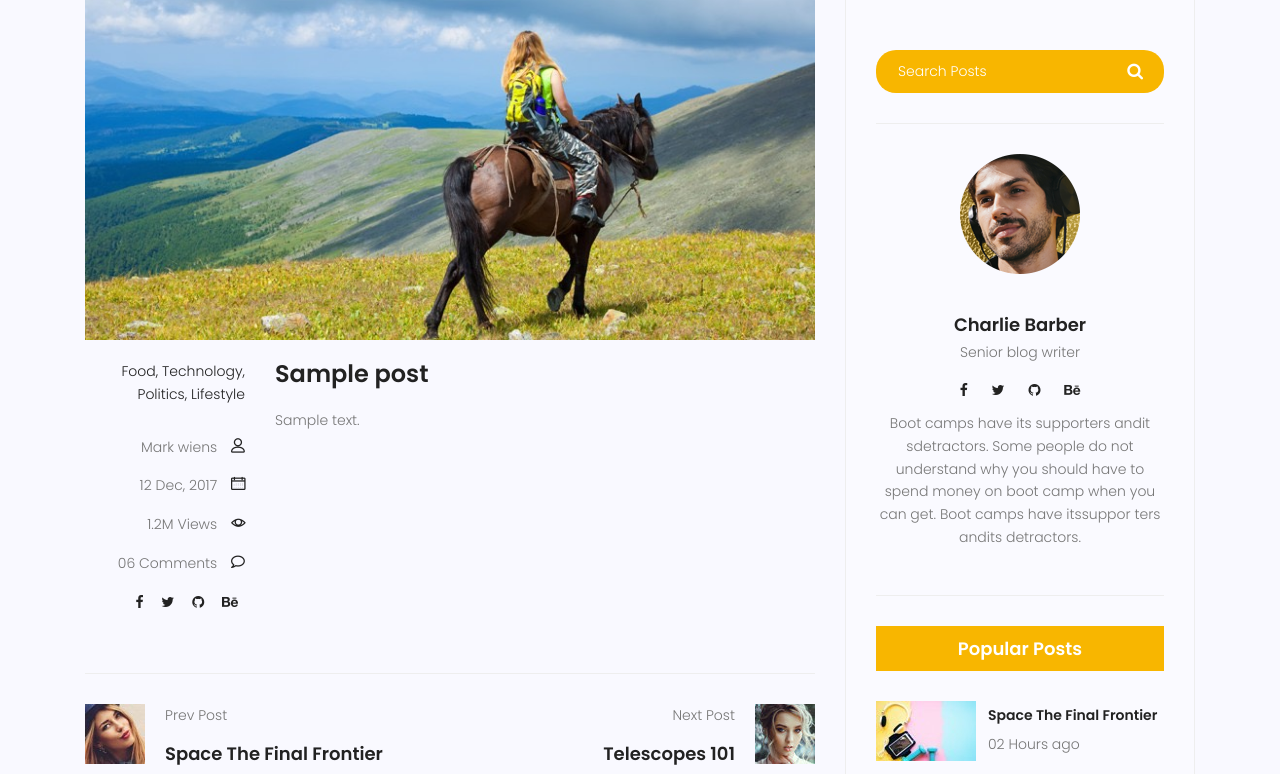
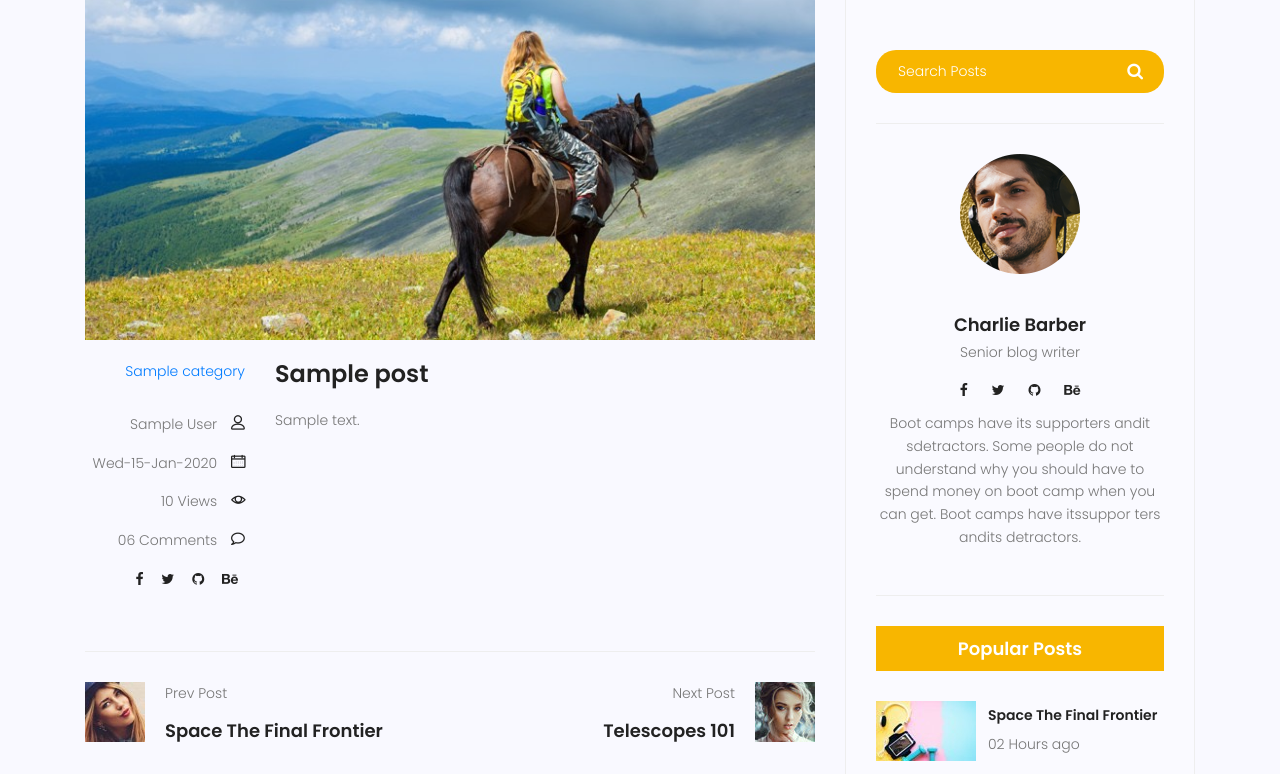
Before and after one commit to RSS-1997/mysite, a Django app: page /blog/1 in a window 1280 px wide. Shown: the part 421-1195 px from the top of the page. Run offline with Django 5.2, Linux system fonts and the light colour scheme; tables that the repository leaves empty hold one stand-in row (values such as "Sample post"); some libraries are stand-ins or nearby versions.

Commit message:
refactor(blog): improve date and category rendering in blog templates
- format published dates using the Django date filter
- replace category join filter with explicit template iteration
- improve template readability and rendering flexibility

```diff
--- a/templates/blog/blog-single.html
+++ b/templates/blog/blog-single.html
@@ -32,17 +32,18 @@
 					</div>
 					<div class="col-lg-3  col-md-3 meta-details">
 						<ul class="tags">
-							<li><a href="#">Food,</a></li>
-							<li><a href="#">Technology,</a></li>
-							<li><a href="#">Politics,</a></li>
-							<li><a href="#">Lifestyle</a></li>
+							{% for cat in post.category.all %}
+							<a href="#">{{ cat.name }}</a> {% if not forloop.last %},{% endif %}
+							{% endfor %}
 						</ul>
 						<div class="user-details row">
-							<p class="user-name col-lg-12 col-md-12 col-6"><a href="#">Mark wiens</a> <span
-									class="lnr lnr-user"></span></p>
-							<p class="date col-lg-12 col-md-12 col-6"><a href="#">12 Dec, 2017</a> <span
+							<p class="user-name col-lg-12 col-md-12 col-6"><a href="#">{{post.author.get_full_name}}</a>
+								<span class="lnr lnr-user"></span>
+							</p>
+							<p class="date col-lg-12 col-md-12 col-6"><a
+									href="#">{{post.published_date|date:"D-d-M-Y"}}</a> <span
 									class="lnr lnr-calendar-full"></span></p>
-							<p class="view col-lg-12 col-md-12 col-6"><a href="#">1.2M Views</a> <span
+							<p class="view col-lg-12 col-md-12 col-6"><a href="#">{{post.counted_views}} Views</a> <span
 									class="lnr lnr-eye"></span></p>
 							<p class="comments col-lg-12 col-md-12 col-6"><a href="#">06 Comments</a> <span
 									class="lnr lnr-bubble"></span></p>
```
Also changed, not shown: templates/blog/blog-home.html (+5 -2 lines).
